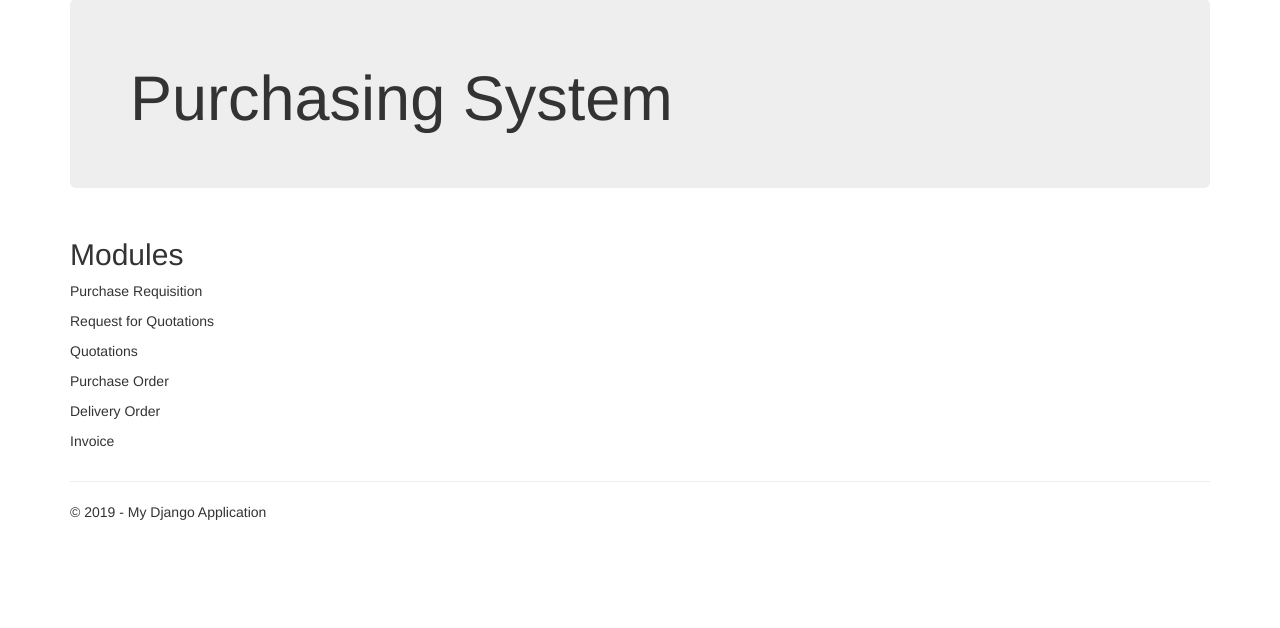
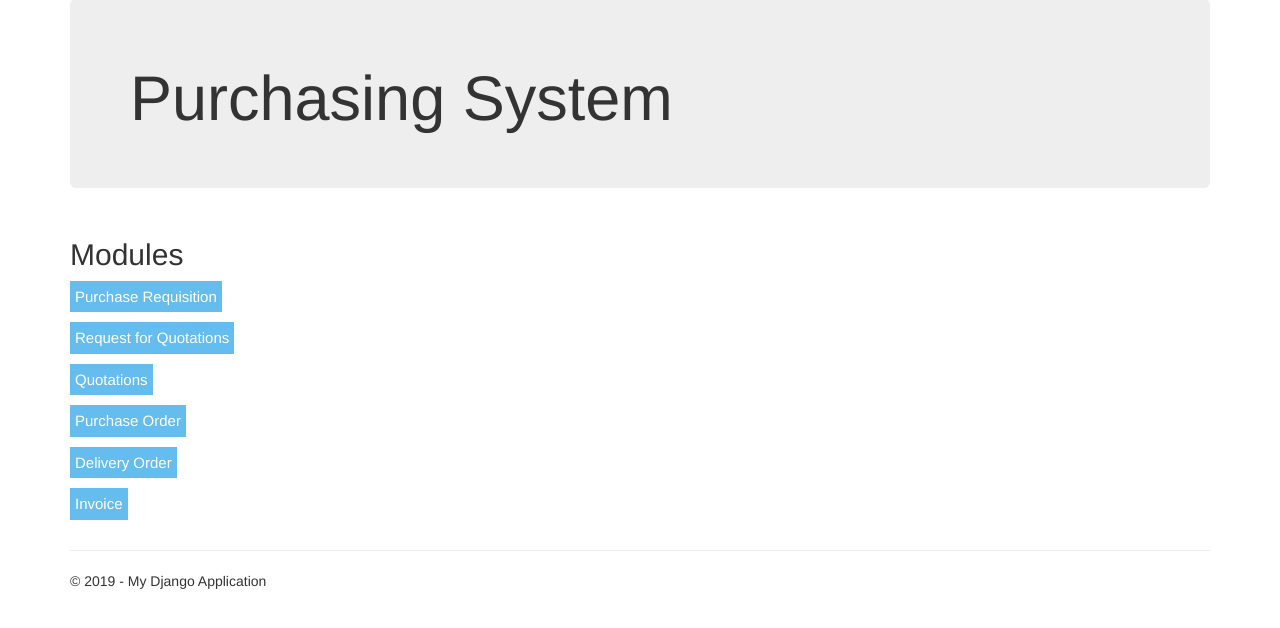
Before and after one commit to sofeabaha/Purchasing-System, a Django app: page / in a window 1280 px wide. Shown: the part 51-679 px from the top of the page. Run offline with Django 3.2, Linux system fonts and the light colour scheme; some libraries are stand-ins or nearby versions.

Commit message:
This changes the page where it displays all the modules, clickable.

```diff
--- a/Purchasing System/app/templates/app/index.html
+++ b/Purchasing System/app/templates/app/index.html
@@ -9,23 +9,107 @@
 <div class="row">
     <div class="col-md-4">
         <h2>Modules</h2>
+        <style>
+        .dropbtn {
+            background-color: #65BCEE;
+            color: white;
+            padding: 5px;
+            font-size: 15px;
+            border: none;
+        }
+
+        .dropdown {
+            position: relative;
+            display: inline-block;
+        }
+
+        .dropdown-content {
+            display: none;
+            position: absolute;
+            background-color: #f1f1f1;
+            min-width: 160px;
+            box-shadow: 0px 8px 16px 0px rgba(0,0,0,0.2);
+            z-index: 1;
+        }
+
+            .dropdown-content a {
+                color: black;
+                padding: 5px;
+                text-decoration: none;
+                display: block;
+            }
+
+                .dropdown-content a:hover {
+                    background-color: #ddd;
+                }
+
+        .dropdown:hover .dropdown-content {
+            display: block;
+        }
+
+        .dropdown:hover .dropbtn {
+            background-color: #65BCEE;
+        }
+        </style>
+
         <p>
-            Purchase Requisition
+            <div class="dropdown">
+                <button class="dropbtn">Purchase Requisition</button>
+                <div class="dropdown-content">
+                    <a href="purchaserequisitionform?">Create Purchase Requisition</a>
+                    <a href="purchaserequisitionhistory?">View Purchase Requisition</a>
+                </div>
+            </div>
         </p>
+
         <p>
-            Request for Quotations
+            <div class="dropdown">
+                <button class="dropbtn">Request for Quotations</button>
+                <div class="dropdown-content">
+                    <a href="requestforquotationform?">Create Request For Quotation</a>
+                    <a href="requestforquotationhistory?">View Request For Quotation</a>
+                </div>
+            </div>
         </p>
+
         <p>
-            Quotations
+            <div class="dropdown">
+                <button class="dropbtn">Quotations</button>
+                <div class="dropdown-content">
+                    <a href="quotationform?">Record Quotation</a>
+                    <a href="quotationhistory?">View Quotation</a>
+                </div>
+            </div>
         </p>
+
         <p>
-            Purchase Order
+            <div class="dropdown">
+                <button class="dropbtn">Purchase Order</button>
+                <div class="dropdown-content">
+                    <a href="purchaseorderform?">Issue Purchase Order</a>
+                    <a href="purchaseorderhistory?">View Purchase Order</a>
+                </div>
+            </div>
         </p>
+
         <p>
-            Delivery Order
+            <div class="dropdown">
+                <button class="dropbtn">Delivery Order</button>
+                <div class="dropdown-content">
+                    <a href="deliveryorderform?">Create Delivery Order</a>
+                    <a href="deliveryorderhistory?">View Delivery Order</a>
+                </div>
+            </div>
         </p>
+
         <p>
-            Invoice
+            <div class="dropdown">
+                <button class="dropbtn">Invoice</button>
+                <div class="dropdown-content">
+                    <a href="invoiceform?">Record Invoice</a>
+                    <a href="invoicehistory?">Invoice History</a>
+                </div>
+            </div>
         </p>
     </div>
 </div>
```
